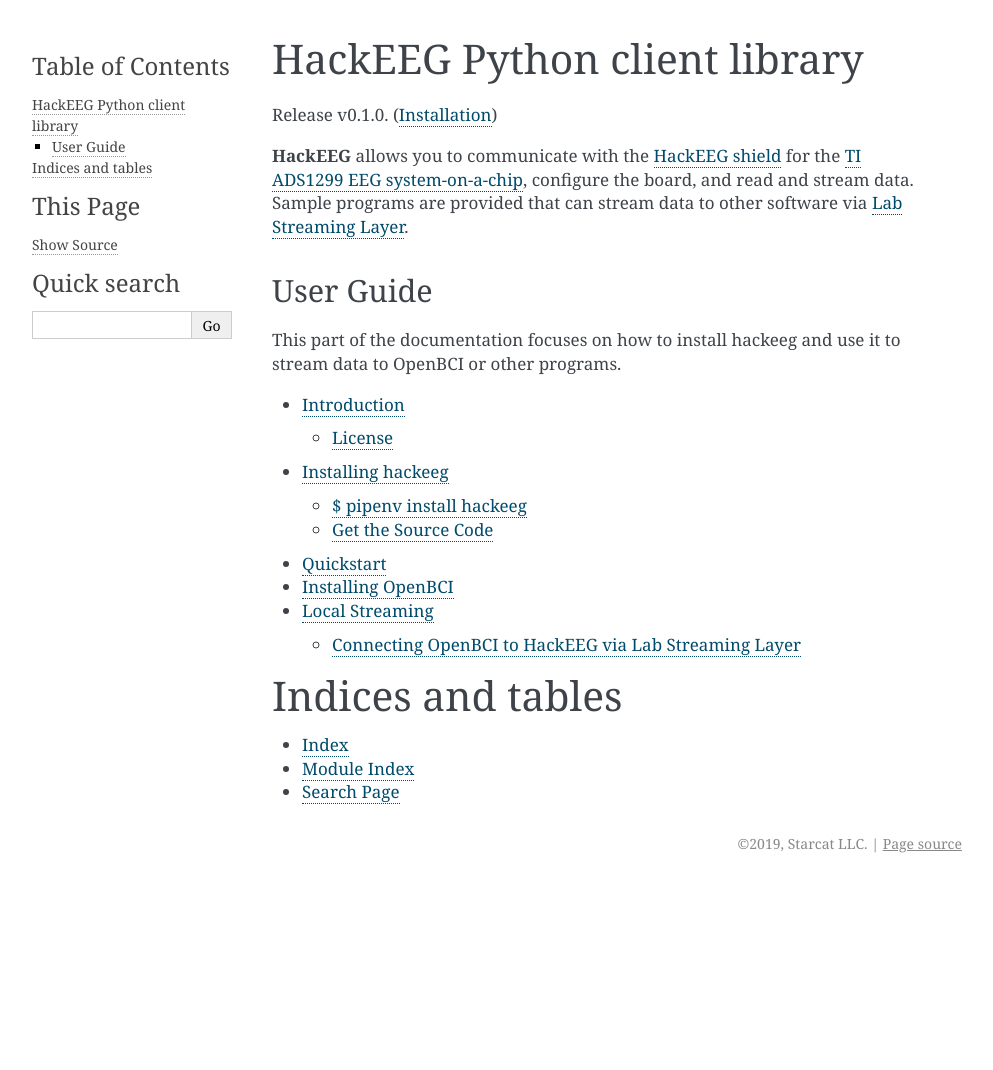
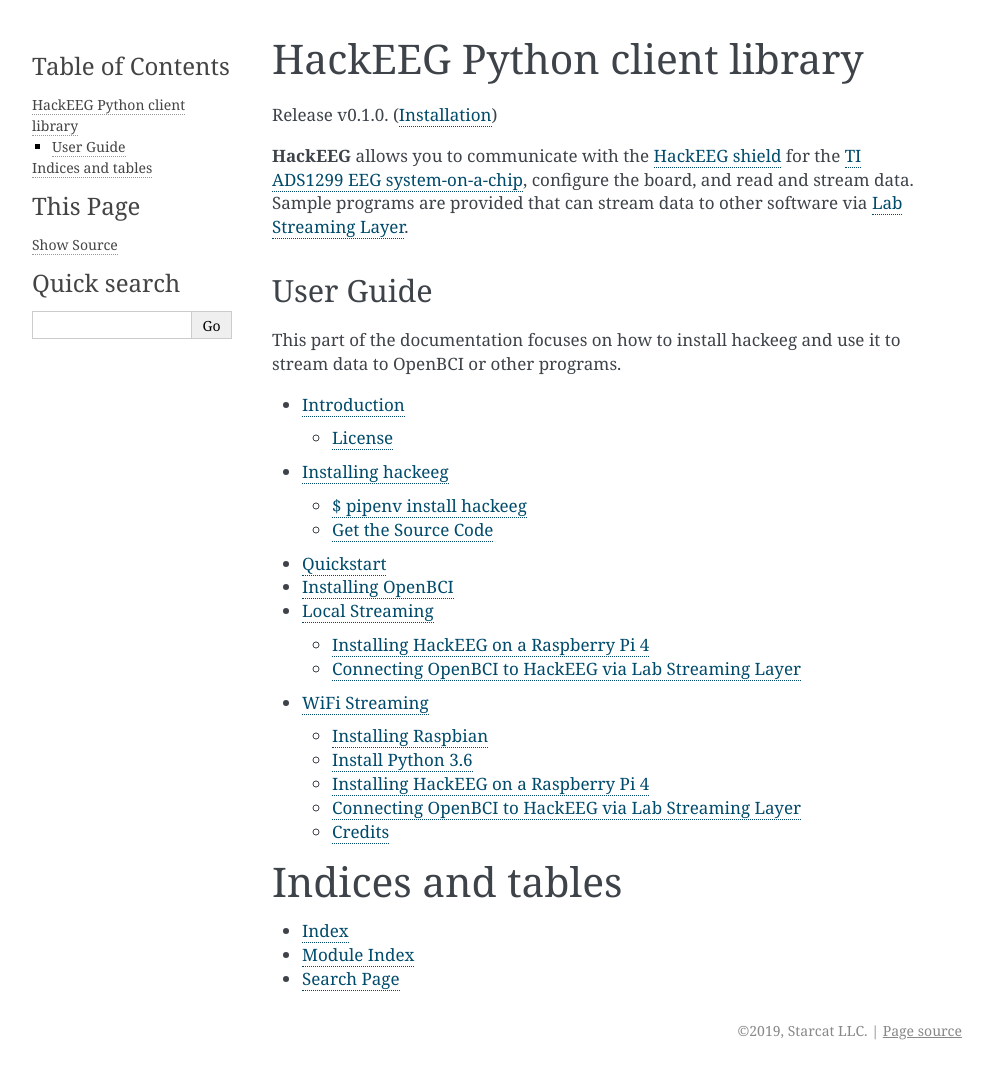
Before and after one commit to starcat-io/hackeeg-client-python, a Sphinx documentation site: the page built from docs/index.rst, in a window 1280 px wide. Shown: the whole page, without its empty margins (148-1141 px from the left). Built offline with Sphinx 7.4.7, drawn with Linux system fonts in a browser that asks for light colours; before the commit the page ends 900 px from its top, so only the background shows below that; some of the changed lines change nothing that is shown.

Commit message:
wifi streaming instructions
- including how to install on Raspberry Pi

```diff
--- a/docs/index.rst
+++ b/docs/index.rst
@@ -26,6 +26,7 @@
    user/quickstart
    user/openbci
    user/local-streaming
+   user/wifi-streaming
 
 
 
--- a/docs/user/local-streaming.rst
+++ b/docs/user/local-streaming.rst
@@ -6,7 +6,10 @@
 This part of the documentation is about streaming data from HackEEG to software running on the same
 computer, like a laptop.
 
+Installing HackEEG on a Raspberry Pi 4
+--------------------------------------
 
+First, :ref:`install HackEEG <install>` on your computer.
 
 Connecting OpenBCI to HackEEG via Lab Streaming Layer
 -----------------------------------------------------
@@ -18,7 +21,8 @@
 
        $ hackeeg_stream --sps 500 --continuous --lsl
 
-#. Start OpenBCI as described in :ref:`OpenBCI <openbci>`
+#. You should see the HackEEG blue board LED blink briefly to indicate proper operation.
+#. Start OpenBCI as described in :ref:`OpenBCI <user/openbci>`
 #. Select ``Live (from Lab Streaming Layer)``
 #. Select ``8 channels``
 #. Click ``Start Session``
--- a/docs/user/openbci.rst
+++ b/docs/user/openbci.rst
@@ -3,8 +3,9 @@
 Installing OpenBCI
 ==================
 
-This section covers installing and running the Starcat branch of OpenBCI. We can't use the regular
-released version of OpenBCI because Starcat has modified OpenBCI to take
+This section covers installing and running the Lab Streaming Layer branch of Starcat's fork of
+`OpenBCI <https://github.com/OpenBCI/OpenBCI_GUI>`_.
+We can't use the regular released version of OpenBCI because Starcat has modified OpenBCI to take
 `Lab Streaming Layer <https://github.com/sccn/labstreaminglayer>`_ input,
 and these changes haven't made it back into the main released version.
 
--- /dev/null
+++ b/docs/user/wifi-streaming.rst
@@ -0,0 +1,119 @@
+.. _wifi-streaming:
+
+.. |br| raw:: html
+
+   &nbsp;<br>
+
+WiFi Streaming
+==============
+
+This part of the documentation is about streaming data from HackEEG via WiFi to software running
+on a different computer using a Raspberry Pi 4.
+
+You will need a Raspberry Pi 4 set up with Python 3.6. These instructions will show how to set
+that up and install HackEEG on it.
+
+Installing Raspbian
+-------------------
+
+
+#. Download and install `Balena Etcher <https://www.balena.io/etcher/>`_. This is a program that can write
+   disk images to SD cards.
+#. Download the latest `Raspbian Lite image <https://downloads.raspberrypi.org/raspbian_lite_latest>`_.
+   This tutorial focuses on Raspbian Lite that has no GUI, but any version of Raspbian will work.
+   (`Raspbian downloads page <https://www.raspberrypi.org/downloads/raspbian/>`_)
+#. Use Etcher to write the Raspbian image to the SD card using the SD card reader.
+#. Mount the card on your laptop by pulling out and reinserting the SD card. It should show up as a disk volume named ``boot`` It should show up as a disk volume named ``boot``.
+#. Create a file named ``ssh`` — this will enable the ssh server.
+#. Create a file called ``wpa_supplicant.conf``. This is a configuration file that will allow you to
+   pre-configure the WiFi credentials. On boot, the Raspberry Pi will copy and use this as the default
+   configuration file. Put the following content in it:
+
+   .. code-block:: bash
+
+      country=US
+      ctrl_interface=DIR=/var/run/wpa_supplicant GROUP=netdev
+      update_config=1
+
+      network={
+      ssid="WIFI_SSID"
+      scan_ssid=1
+      psk="WIFI_PASSWORD"
+      key_mgmt=WPA-PSK
+      }
+
+#. Put the SD card into the Raspberry Pi.
+#. Connect the charged USB power bank to the Raspberry Pi's USB-C power connector.
+
+Install Python 3.6
+------------------
+
+#. ssh to ``root@raspberrypi.local``
+#. Install ``pip``:
+
+   .. code-block:: bash
+
+    sudo apt-get install python-pip
+
+#. Install Python requirements:
+
+   .. code-block:: bash
+
+      sudo apt install bzip2 libbz2-dev libssl-dev libreadline-dev
+
+#. Install ``pyenv``
+
+   .. code-block:: bash
+
+    curl -L https://github.com/pyenv/pyenv-installer/raw/master/bin/pyenv-installer | bash
+
+#. Install Python 3.6 – this may take a while because it's going to compile Python.
+
+   .. code-block:: bash
+
+      pyenv install 3.6.8
+      pyenv global 3.6.8
+
+Installing HackEEG on a Raspberry Pi 4
+--------------------------------------
+
+#. Follow the regular :ref:`installation instructions for HackEEG <install>`.
+
+Connecting OpenBCI to HackEEG via Lab Streaming Layer
+-----------------------------------------------------
+
+#. **IMPORTANT!** Ensure you are running on battery power. HackEEG has no mains isolation circuitry.
+#. Connect to the Raspberry Pi 4 via ssh:
+
+    .. code-block:: bash
+
+       $ ssh root@raspberrypi.local
+       $ cd hackeeg/
+
+#. Start the ``hackeeg_stream`` program:
+
+    .. code-block:: bash
+
+       $ hackeeg_stream --sps 500 --continuous --lsl
+
+#. You should see the HackEEG blue board LED blink briefly to indicate proper operation.
+#. Start OpenBCI as described in :ref:`OpenBCI <openbci>`
+#. Select ``Live (from Lab Streaming Layer)``
+#. Select ``8 channels``
+#. Click ``Start Session``
+#. Click ``Start Data Stream``
+#. In the lower right widget drop-down, select the Band Power widget
+#. You should see something like this:
+
+.. image:: ../images/openbci-lsl-streaming.png
+   :scale: 25
+   :alt: OpenBCI streaming LSL data from HackEEG
+   :align: left
+
+|br|
+
+Credits
+-------
+
+Thanks to `Losant <https://www.losant.com>`_ for their article `Getting Started with the Raspberry Pi Zero W without a Monitor <https://www.losant.com/blog/getting-started-with-the-raspberry-pi-zero-w-without-a-monitor>`_
+that part of this documentation is based on.
```
